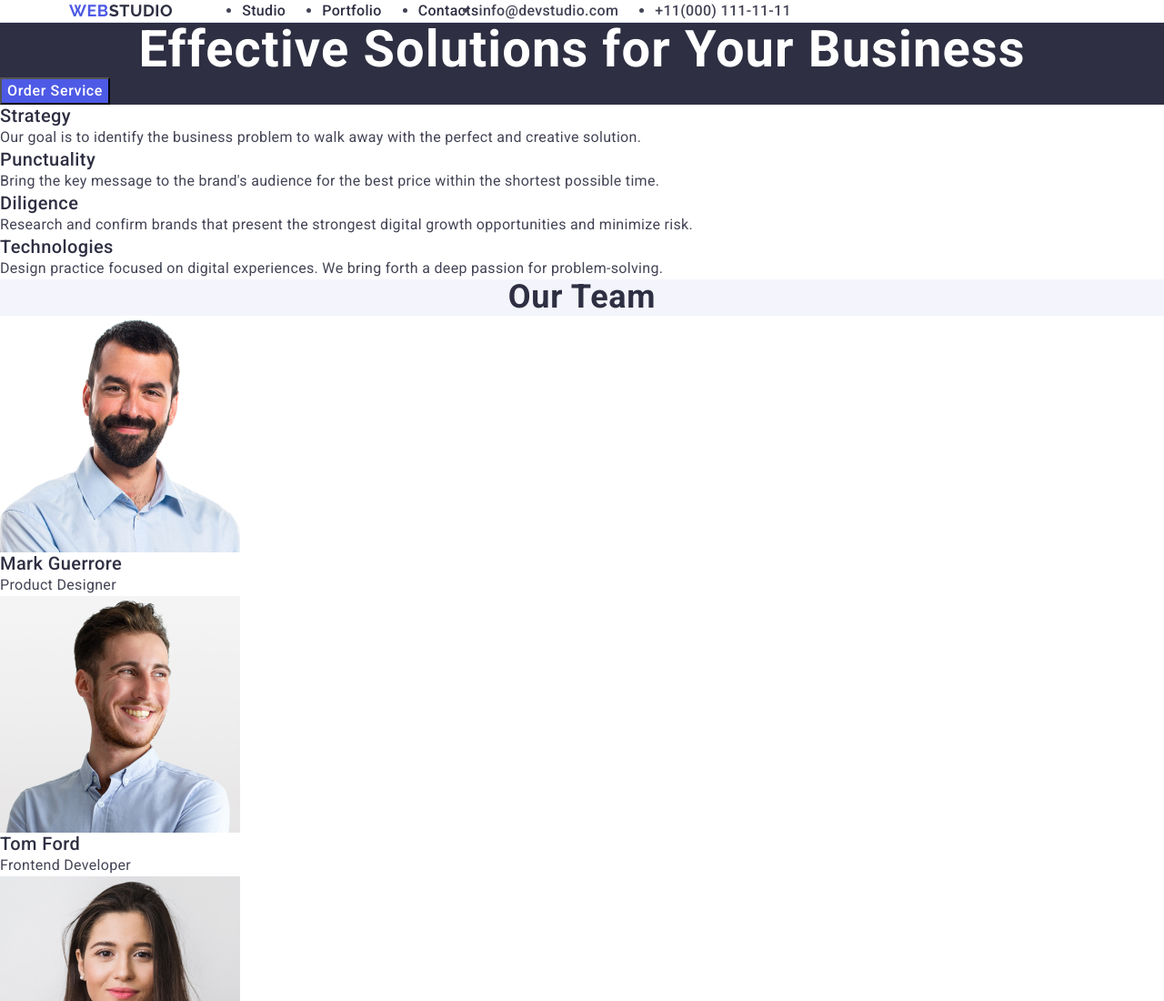
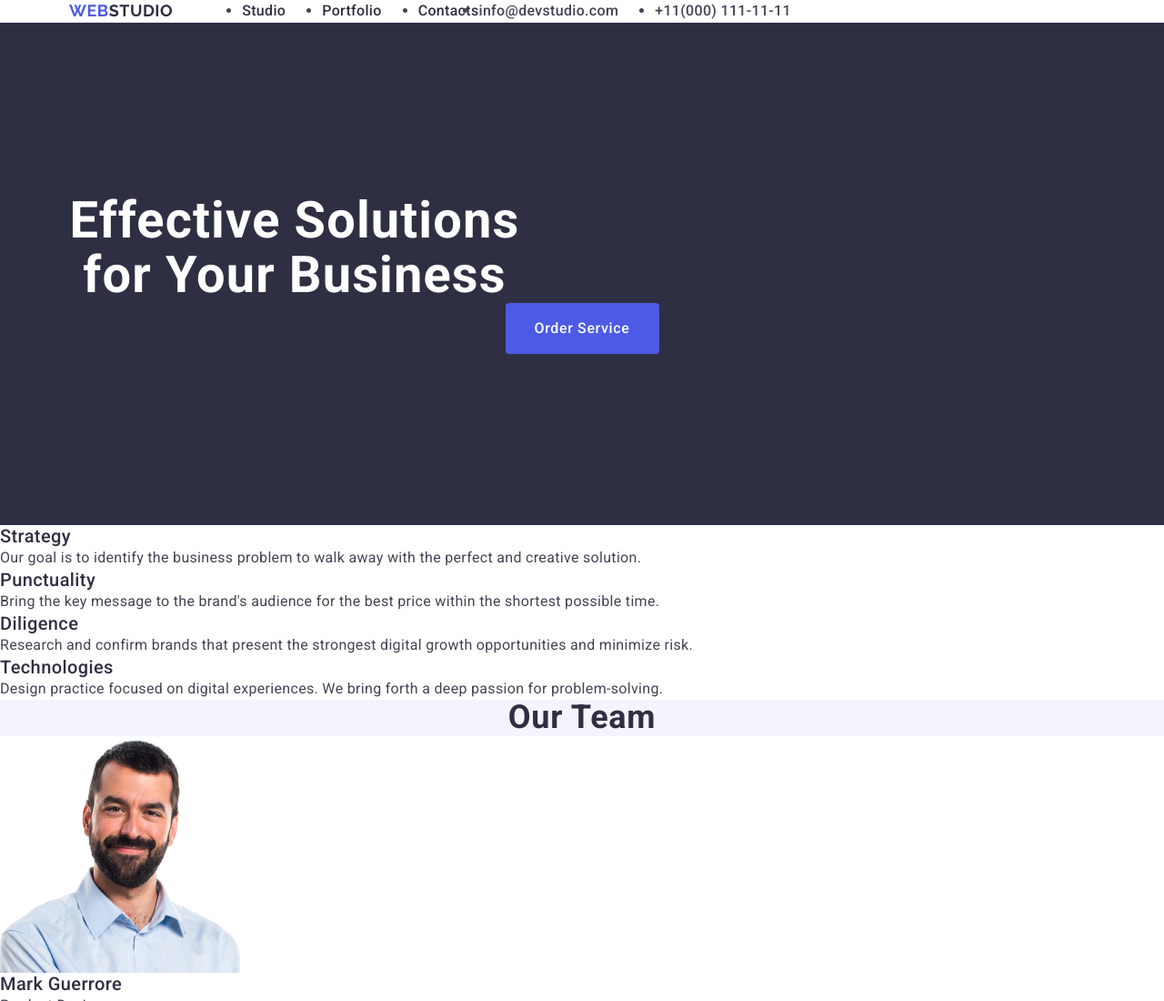
Before and after one commit to UmutcanDurkut/goit-markup-hw-03, a plain HTML site: page index.html in a window 1280 px wide. Shown: the top 1100 px of the page at 91% size. Drawn offline with nearby package versions, Linux system fonts and the light colour scheme.

Commit message:
first section

```diff
--- a/css/styles.css
+++ b/css/styles.css
@@ -97,6 +97,7 @@ address.address-link .list-link:focus {
 /* İlk Section Bölümü */
 .section-one {
   background-color: #2e2f42;
+  padding: 188px 0;
 }
 .main-title {
   font-size: 56px;
@@ -104,6 +105,7 @@ address.address-link .list-link:focus {
   text-align: center;
   letter-spacing: 0.02em;
   color: #ffffff;
+  max-width: 496px;
 }
 .button-first {
   background-color: #4d5ae5;
@@ -113,6 +115,12 @@ address.address-link .list-link:focus {
   line-height: 1.5;
   letter-spacing: 0.04em;
   color: #ffffff;
+  display: block;
+  margin: 0 auto;
+  min-width: 169px;
+  height: 56px;
+  border: none;
+  border-radius: 4px;
 }
 .button-first:hover,
 :focus {
--- a/index.html
+++ b/index.html
@@ -55,8 +55,10 @@
     <main>
       <!-- Birinci Section Bölümü -->
       <section class="section-one">
-        <h1 class="main-title">Effective Solutions for Your Business</h1>
-        <button type="button" class="button-first">Order Service</button>
+        <div class="container">
+          <h1 class="main-title">Effective Solutions for Your Business</h1>
+          <button type="button" class="button-first">Order Service</button>
+        </div>
       </section>
       <!-- Birinci Section Bölümü Sonu -->
       <!-- İkinci Section Bölümü -->
```
